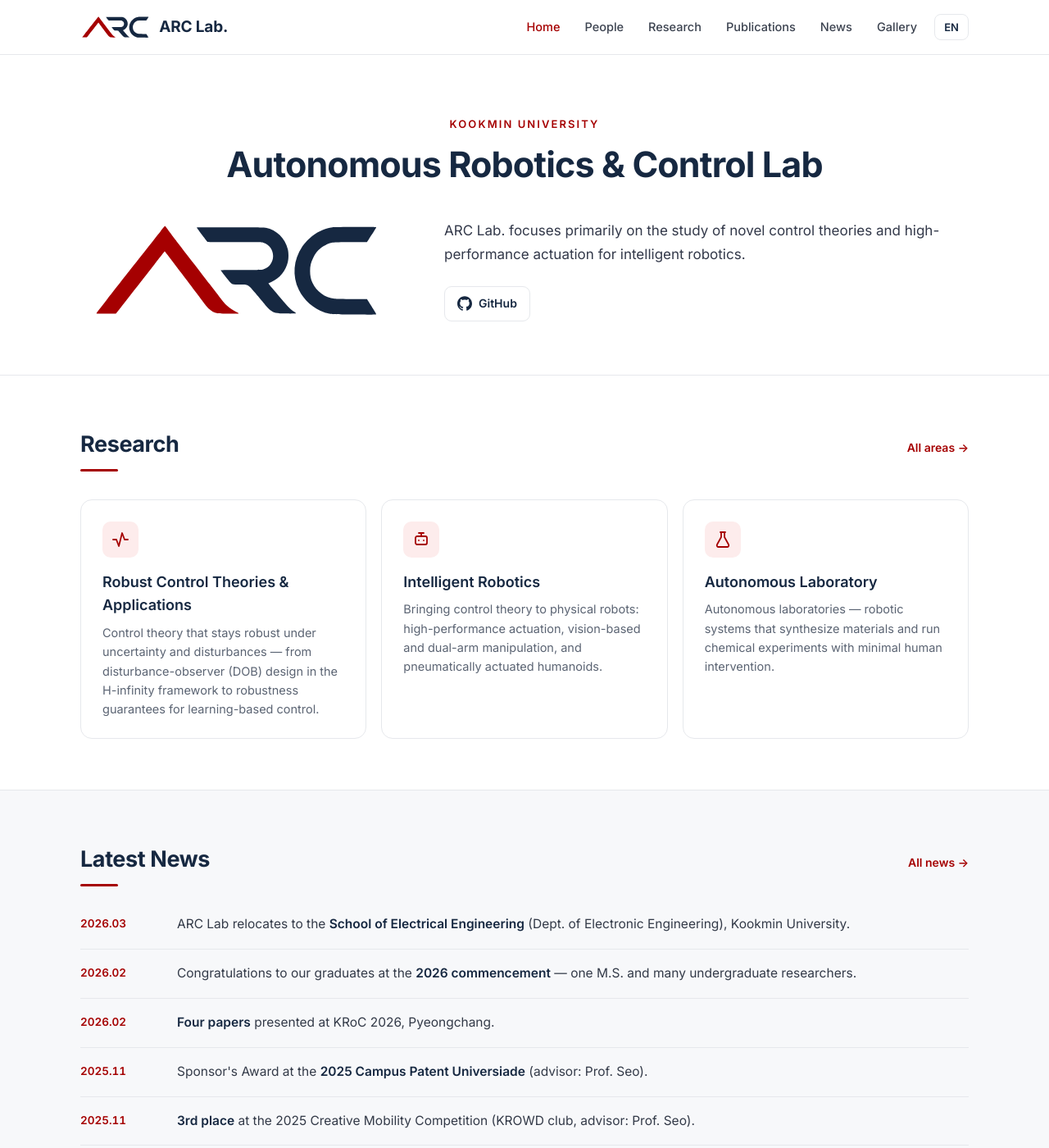
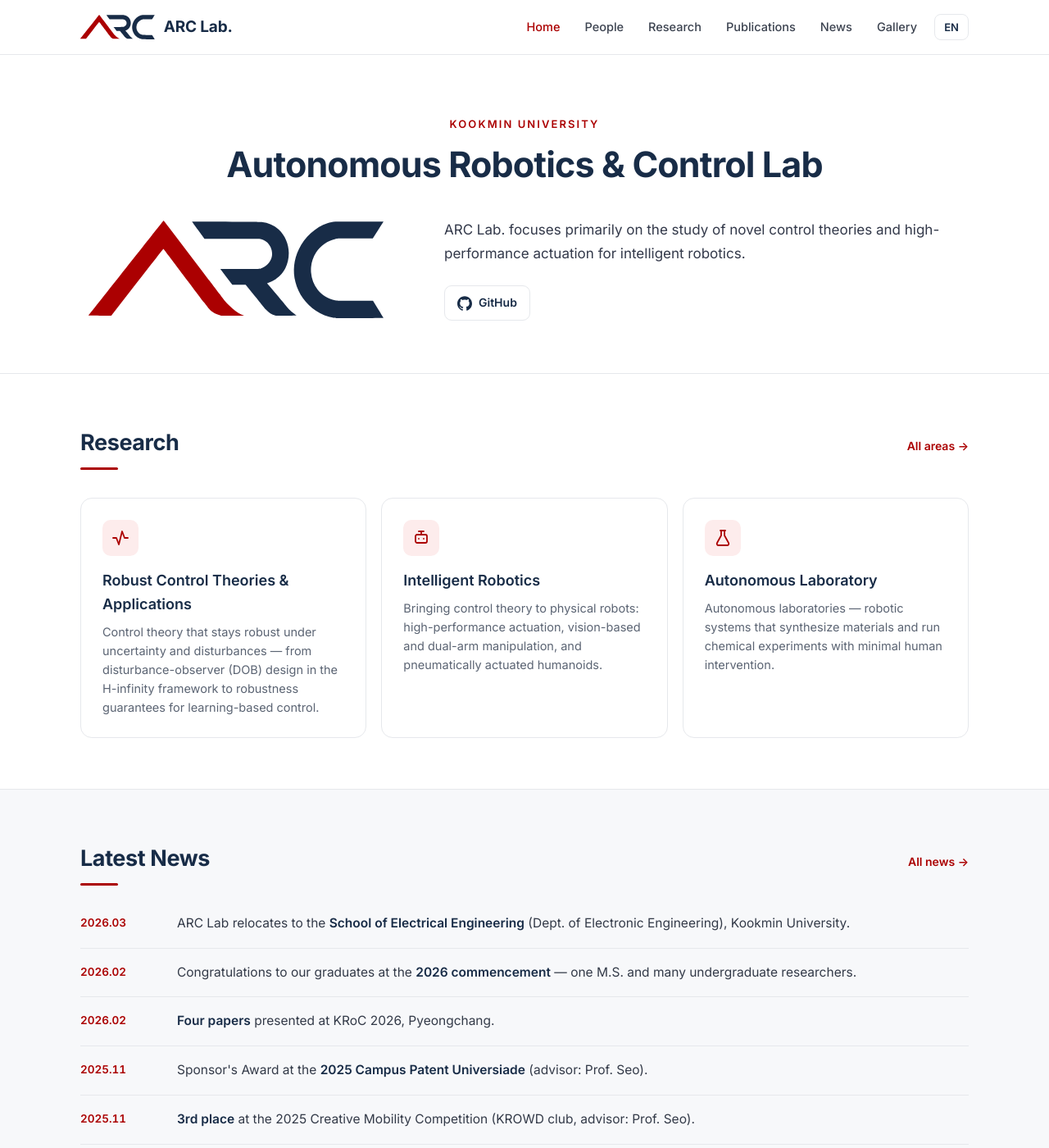
Before and after one commit to arclab-kmu/arclab-kmu.github.io, a Jekyll site: the page built from index.html, in a window 1280 px wide and 1400 px high. Shown: the whole window at 82% size. Built offline with Jekyll 4.4.1, drawn with Linux system fonts in a browser that asks for light colours.

Commit message:
feat: 공식 ARC 로고로 교체 (벡터 재생성 + 공식 색상)
- 공식 로고 PNG를 벡터로 트레이싱해 인라인 SVG(logo-defs) 재생성
- 비율을 공식 버전에 맞추고 viewBox를 0 0 4095 1353으로 갱신 (nav/footer/hero)
- 브랜드 색상 공식값 적용: red #a50001→#ab0001, navy #162841→#182c47
- 파비콘 svg, pdf 자산 동기화
- 푸터 흰색 로고 효과(lc1/lc2 클래스) 유지

Co-Authored-By: Claude Opus 4.8 (1M context) <noreply@anthropic.com>

```diff
--- a/_includes/footer.html
+++ b/_includes/footer.html
@@ -3,7 +3,7 @@
     <div class="foot-grid">
       <div style="max-width:360px">
         <div class="fb">
-          <svg class="logo-foot" viewBox="104 76 933 328" aria-label="ARC"><use href="#arc-art"/></svg>
+          <svg class="logo-foot" viewBox="0 0 4095 1353" aria-label="ARC"><use href="#arc-art"/></svg>
           <span class="bn">{{ site.lab_short }}</span>
         </div>
         <p>
--- a/_includes/logo-defs.html
+++ b/_includes/logo-defs.html
@@ -1,7 +1,7 @@
 <svg width="0" height="0" style="position:absolute" aria-hidden="true"><defs>
-<g id="arc-art" transform="translate(0,482) scale(0.1,-0.1)">
-<path class="lc1" d="M8752 3769 c-211 -27 -441 -125 -634 -270 -93 -69 -254 -241 -319 -339 -281 -424 -321 -923 -109 -1364 158 -330 466 -601 812 -715 37 -12 109 -32 160 -43 89 -21 126 -22 786 -25 566 -4 692 -2 692 9 0 7 -46 85 -101 173 -56 88 -122 193 -147 233 l-45 72 -471 0 c-273 0 -507 4 -556 11 -301 37 -571 233 -695 503 -55 117 -78 229 -78 376 0 163 24 266 98 416 94 189 218 314 400 404 177 86 149 83 760 89 l540 6 53 77 c104 152 242 371 242 384 0 12 -105 14 -662 13 -365 -1 -691 -5 -726 -10z"/>
-<path class="lc1" d="M4460 3765 c0 -6 305 -411 333 -442 20 -23 20 -23 868 -23 802 0 851 -1 908 -19 291 -91 401 -432 221 -684 -50 -70 -122 -123 -208 -153 -67 -24 -67 -24 -714 -24 -357 0 -648 -3 -648 -6 0 -6 80 -110 245 -316 110 -138 110 -138 367 -138 257 0 257 0 482 -267 123 -148 263 -315 311 -373 127 -154 203 -213 335 -256 47 -16 96 -18 348 -20 218 -2 292 1 292 9 0 7 -24 26 -53 44 -79 48 -201 166 -345 335 -71 84 -209 247 -306 361 -155 182 -175 209 -156 214 11 3 52 21 90 39 258 123 446 353 512 624 29 118 29 293 -1 413 -82 339 -352 601 -694 671 -66 14 -211 16 -1132 16 -580 0 -1055 -2 -1055 -5z"/>
-<path class="lc2" d="M3320 3647 c-74 -94 -279 -354 -455 -577 -176 -223 -457 -580 -625 -794 -168 -214 -452 -577 -631 -805 -180 -229 -325 -419 -322 -423 2 -5 143 -8 312 -8 l307 0 124 157 c233 296 563 718 719 918 85 110 252 324 370 475 118 151 240 307 270 347 31 40 58 72 61 72 3 0 102 -128 220 -285 118 -157 247 -327 286 -377 260 -339 663 -870 729 -962 149 -206 266 -295 432 -330 78 -17 673 -22 673 -6 0 5 -33 25 -74 44 -88 42 -200 116 -288 191 -71 60 -135 138 -550 681 -156 204 -400 521 -543 705 -497 642 -592 766 -730 950 -76 102 -141 188 -144 192 -4 4 -67 -70 -141 -165z"/>
+<g id="arc-art" transform="translate(0,1353) scale(0.1,-0.1)">
+<path class="lc2" d="M10300 13378 c-1045 -1317 -10296 -13022 -10298 -13029 -2 -5 590 -9 1575 -9 l1578 1 3619 4645 c3482 4471 3619 4645 3636 4627 18 -18 4911 -6489 5629 -7443 445 -592 539 -712 686 -879 396 -449 820 -700 1533 -907 l153 -44 1591 0 c876 0 1588 4 1582 8 -5 5 -56 26 -114 47 -428 155 -934 472 -1454 908 -354 297 -766 701 -1038 1017 -151 176 -2288 2979 -7802 10235 -405 534 -741 971 -746 973 -5 2 -64 -66 -130 -150z"/>
+<path class="lc1" d="M14361 13378 c2 -8 393 -544 869 -1191 l865 -1176 3760 -3 c3570 -3 3765 -4 3865 -21 391 -68 673 -184 950 -393 614 -462 934 -1321 774 -2076 -160 -760 -796 -1432 -1550 -1639 -207 -57 3 -53 -2913 -59 l-2683 -5 829 -1095 830 -1095 926 -5 925 -5 993 -1214 c547 -667 1092 -1338 1213 -1490 272 -343 418 -518 579 -691 432 -466 871 -748 1326 -852 l96 -22 1435 -3 c1226 -3 1433 -1 1420 10 -8 8 -123 97 -255 198 -331 253 -453 357 -649 548 -206 203 -301 309 -671 751 -287 343 -1419 1687 -2138 2540 l-375 445 147 51 c394 137 720 298 1051 519 224 150 401 295 601 494 323 323 541 625 747 1036 308 616 472 1348 472 2103 0 1230 -540 2475 -1416 3267 -653 589 -1427 929 -2349 1031 -206 22 -338 23 -4115 34 -1906 5 -3937 13 -4514 17 -934 5 -1048 4 -1045 -9z"/>
+<path class="lc1" d="M34275 13383 c-406 -33 -753 -101 -1118 -220 -1631 -530 -3143 -1906 -3962 -3606 -703 -1459 -865 -3023 -473 -4572 406 -1609 1439 -3051 2848 -3978 758 -498 1588 -824 2415 -946 390 -58 159 -55 3708 -58 2429 -3 3257 -1 3257 8 0 6 -329 548 -732 1205 l-732 1193 -2450 4 c-2662 4 -2502 0 -2801 57 -921 175 -1817 724 -2431 1489 -534 666 -842 1466 -914 2375 -13 165 -13 556 0 711 64 755 301 1448 707 2069 631 964 1624 1662 2663 1870 316 64 130 59 2782 65 l2418 6 745 1159 c410 638 745 1163 745 1168 0 7 -6582 9 -6675 1z"/>
 </g>
 </defs></svg>
--- a/_includes/nav.html
+++ b/_includes/nav.html
@@ -1,7 +1,7 @@
 <nav class="nav">
   <div class="nav-in">
     <a class="brand" href="{{ '/' | relative_url }}">
-      <svg class="logo-nav" viewBox="104 76 933 328" role="img" aria-label="ARC Lab"><use href="#arc-art"/></svg>
+      <svg class="logo-nav" viewBox="0 0 4095 1353" role="img" aria-label="ARC Lab"><use href="#arc-art"/></svg>
       <span class="bn">{{ site.lab_short }}</span>
     </a>
     <div class="nav-right">
--- a/assets/css/main.css
+++ b/assets/css/main.css
@@ -1,11 +1,11 @@
 /* ============================================================
    ARC Lab — main stylesheet
-   Brand: navy #162841, red #a50001. Font: Inter + Noto Sans KR.
+   Brand: navy #182c47, red #ab0001. Font: Inter + Noto Sans KR.
    ============================================================ */
 :root{
-  --navy:#162841; --red:#a50001; --ink:#222; --muted:#5b6473;
+  --navy:#182c47; --red:#ab0001; --ink:#222; --muted:#5b6473;
   --line:#e6e8ec; --bg-soft:#f7f8fa; --maxw:1140px;
-  --logo-1:#162841; --logo-2:#a50001;
+  --logo-1:#182c47; --logo-2:#ab0001;
 }
 *{margin:0;padding:0;box-sizing:border-box}
 html{scroll-behavior:smooth}
--- a/index.html
+++ b/index.html
@@ -9,7 +9,7 @@ nav: home
       <h1 data-en="{{ site.lab_name_en }}" data-ko="{{ site.lab_name_ko }}">{{ site.lab_name_en }}</h1>
     </div>
     <div class="hero-grid">
-      <svg class="logo-hero" viewBox="104 76 933 328" role="img" aria-label="ARC Lab logo"><use href="#arc-art"/></svg>
+      <svg class="logo-hero" viewBox="0 0 4095 1353" role="img" aria-label="ARC Lab logo"><use href="#arc-art"/></svg>
       <div class="hero-text">
         <p class="lead"
            data-en="ARC Lab. focuses primarily on the study of novel control theories and high-performance actuation for intelligent robotics."
```
Also changed, not shown: assets/logo/arc-logo.png, assets/logo/arc-logo.svg, 1 other file.
